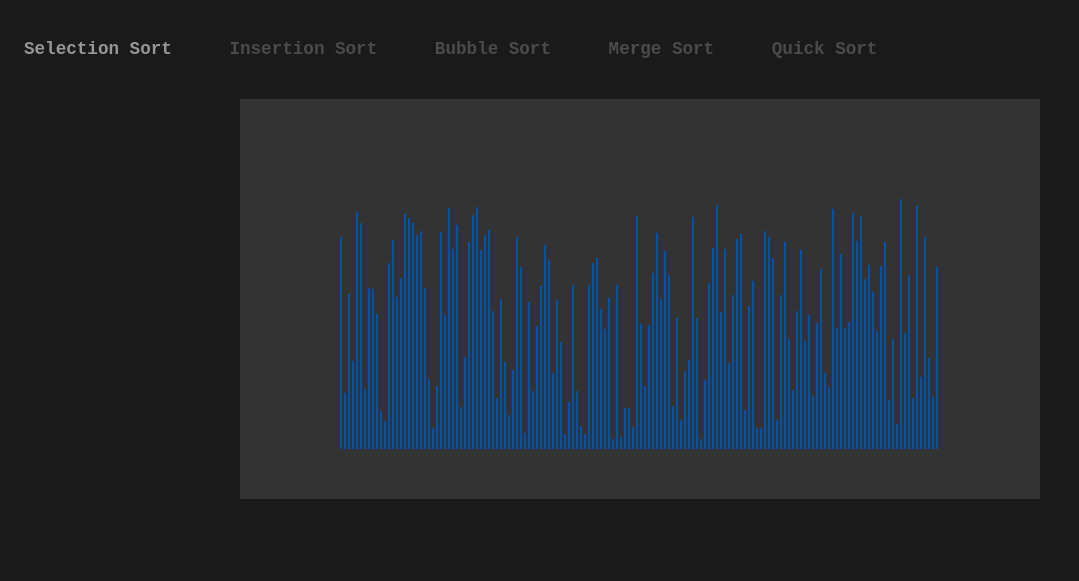
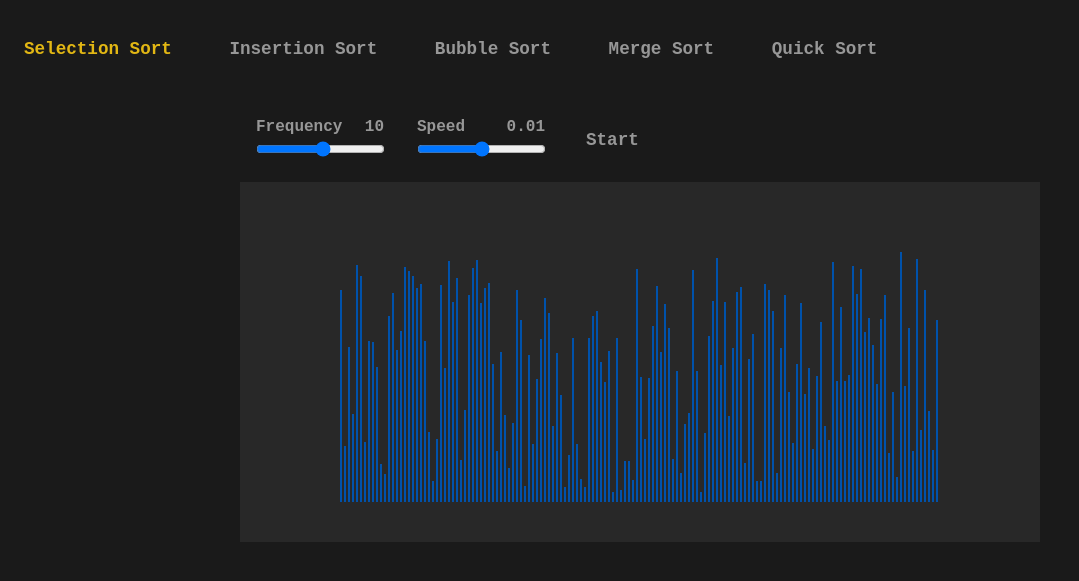
Before and after one commit to prajjwalpathak/Algorithm-Visualizer, a plain HTML site: page index.html in a window 1280 px wide. Both pictures are taken after a click on the button "Selection Sort". Shown: the part 61-642 px from the top of the page, without its empty margins (0-1079 px from the left). Drawn offline with Linux system fonts and the light colour scheme.

Commit message:
Add Algorithm buttons - Complete

```diff
--- a/index.html
+++ b/index.html
@@ -12,20 +12,40 @@
 <body>
     <div class="main">
         <section class="menu-section">
-            <h1 class="title">Algorithm Visualizer</h1>
+            <a href="index.html">
+                <h1 class="title">Algorithm Visualizer</h1>
+            </a>
             <section class="button-section">
-                <button id="btn-1" class="btn">Selection Sort</button>
-                <button id="btn-2" class="btn">Insertion Sort</button>
-                <button id="btn-3" class="btn">Bubble Sort</button>
-                <button id="btn-4" class="btn">Merge Sort</button>
-                <button id="btn-5" class="btn">Quick Sort</button>
+                <button id="selection-sort-btn" class="btn">Selection Sort</button>
+                <button id="insertion-sort-btn" class="btn">Insertion Sort</button>
+                <button id="bubble-sort-btn" class="btn">Bubble Sort</button>
+                <button id="merge-sort-btn" class="btn">Merge Sort</button>
+                <button id="quick-sort-btn" class="btn">Quick Sort</button>
             </section>
         </section>
         <section class="canvas-section">
-            <canvas width="800" height="400"></canvas>
+            <section class="range-section">
+                <div class="range">
+                    <div class="slider-details">
+                        <p class="freq-title">Frequency</p>
+                        <div id="freq-value" class="freq-value">10</div>
+                    </div>
+                    <input id="freq" type="range" min="10" max="200" step="10">
+                </div>
+                <div class="range">
+                    <div class="slider-details">
+                        <p class="speed-title">Speed</p>
+                        <div id="speed-value" class="speed-value">0.01</div>
+                    </div>
+                    <input id="speed" type="range" min="0.01" max="1" step="0.01">
+                </div>
+                <button id="start-btn" class="start-btn">Start</button>
+            </section>
+            <canvas width="800" height="360"></canvas>
         </section>
     </div>
 </body>
 <script src="modules/scripts.js" type="module"></script>
 <script src="modules/utils.js" type="module"></script>
+
 </html>
--- a/modules/scripts.js
+++ b/modules/scripts.js
@@ -3,20 +3,25 @@ import { getRandomArray } from "./utils.js";
 const canvas = document.querySelector("canvas");
 const ctx = canvas.getContext("2d");
 canvas.width = 800;
-canvas.height = 400;
+canvas.height = 360;
 
+const DELAY = 20;
+const FREQ = 150;
+const GAP = 2;
+const X = 100;
+const Y = 320;
+const W = (600 - (FREQ * GAP)) / FREQ;
+const MIN = 10;
+const MAX = 250;
 
-const btn = document.getElementsByClassName("btn");
-document.addEventListener("click", (e)=> {
-    let button = document.getElementById(e.target.id);
-    if(button != null)
-        for(let i=0; i<5; i++) {
-            btn[i].classList.remove("highlight");
-        }
-    button.classList.add("highlight");
-});
-// console.log(btn[0].id);
+const BLUE = "rgba(0, 82, 171, 1)";
+const RED = "rgba(171, 0, 0, 1)";
+const GREEN = "rgba(100, 171, 0, 1)";
+const YELLOW = "rgba(255, 196, 0, 1)";
+const ORANGE = "rgba(190, 108, 0, 1)";
 
+let barArray = [];
+let timeoutArray = [];
 
 // Bar Class
 class Bar {
@@ -36,24 +41,9 @@ class Bar {
     }
 }
 
-const DELAY = 20;
-const FREQ = 150;
-const GAP = 2;
-const X = 100;
-const Y = 350;
-const W = (600 - (FREQ * GAP)) / FREQ;
-const MIN = 10;
-const MAX = 250;
-
-const BLUE = "rgba(0, 82, 171, 1)";
-const RED = "rgba(171, 0, 0, 1)";
-const GREEN = "rgba(100, 171, 0, 1)";
-const YELLOW = "rgba(255, 196, 0, 1)";
-const ORANGE = "rgba(190, 108, 0, 1)";
-let barArray = [];
-
 // Initialize barArray
 const setBarArray = () => {
+    barArray = [];
     let h = getRandomArray(MIN, MAX, FREQ);
     for (let idx = 0; idx < FREQ; idx++) {
         let bar = new Bar(X + idx * (W + GAP), Y, W, -h[idx], BLUE);
@@ -80,14 +70,14 @@ async function switchBackColor(idx, color) {
     changeBarColor(idx, BLUE);
 }
 
-// Move bar color from start index to end index
-const moveColorBar = (startIdx, endIdx, color) => {
-    for (let idx = startIdx; idx <= endIdx; idx++) {
-        setTimeout(() => {
-            switchBackColor(idx, color);
-        }, idx * DELAY);
-    }
-}
+// // Move bar color from start index to end index
+// const moveColorBar = (startIdx, endIdx, color) => {
+//     for (let idx = startIdx; idx <= endIdx; idx++) {
+//         setTimeout(() => {
+//             switchBackColor(idx, color);
+//         }, idx * DELAY);
+//     }
+// }
 
 // Swap bar values
 async function swapBar(firstBarIdx, secondBarIdx) {
@@ -117,7 +107,17 @@ const clearRed = (startIdx, endIdx) => {
 
 // Add delay
 const delay = (ms) => {
-    return new Promise(resolve => setTimeout(resolve, ms));
+    return new Promise(resolve => {
+        let timeoutId = setTimeout(resolve, ms);
+        timeoutArray.push(timeoutId);
+    });
+}
+
+const clearAllTimeout = () => {
+    timeoutArray.forEach(timeoutId => {
+        clearTimeout(timeoutId);
+    });
+    timeoutArray.length = 0;
 }
 
 // Selection Sort
@@ -341,6 +341,7 @@ async function quickSort() {
 }
 
 const init = () => {
+    clearAllTimeout();
     setBarArray();
     // changeBarColor(0,RED);
     // moveColorBar(0,10,RED);
@@ -352,17 +353,9 @@ const init = () => {
     // bubbleSort();
     // mergeSort();
     // quickSort();
-    // runWithDelay();
-    // const genObj = valueGenerator();
-    // console.log(genObj.next());
-    // console.log(genObj.next());
-    // setTimeout(() => {
-    //     console.log(genObj.next());
-    // }, FREQ * DELAY);
-    // ss();
 };
 
-init();
+// init();
 
 // Animate function
 const animate = () => {
@@ -372,3 +365,42 @@ const animate = () => {
 };
 
 animate();
+
+// Event Listeners
+
+const btn = document.getElementsByClassName("btn");
+const startBtn = document.getElementById("start-btn");
+let algoButton = [];
+
+const addButtonId = (id) => {
+    if (algoButton.length > 100)
+        algoButton.length = 0;
+    algoButton.push(id);
+}
+
+document.addEventListener("click", (e) => {
+    let button = document.getElementById(e.target.id);
+    if (button != null && e.target.id != "start-btn") {
+        addButtonId(e.target.id);
+        for (let i = 0; i < 5; i++) {
+            btn[i].classList.remove("highlight");
+        }
+        button.classList.add("highlight");
+    }
+
+    if (e.target.id == "selection-sort-btn" || "insertion-sort-btn" || "bubble-sort-btn" || "merge-sort-btn" || "quick-sort-btn") {
+        init();
+    }
+    if(e.target.id == "start-btn") {
+        if(algoButton.at(-1) == "selection-sort-btn")
+            selectionSort();
+        else if(algoButton.at(-1) == "insertion-sort-btn")
+            insertionSort();
+        else if(algoButton.at(-1) == "bubble-sort-btn")
+            bubbleSort();
+        else if(algoButton.at(-1) == "merge-sort-btn")
+            mergeSort();
+        else if(algoButton.at(-1) == "quick-sort-btn")
+            quickSort();
+    }
+});
--- a/styles/styles.css
+++ b/styles/styles.css
@@ -6,7 +6,7 @@
 
 body {
     background-color: rgb(26, 26, 26);
-    color: rgb(75, 75, 75);
+    color: rgb(151, 151, 151);
     font-family: "Roboto Mono", "Roboto Mono", "Vazirmatn", monospace;
     line-height: 1.6rem;
 }
@@ -41,8 +41,12 @@ button {
     appearance: none;
 }
 
+a {
+    text-decoration: none;
+}
+
 canvas {
-    background-color: rgb(51, 51, 51);
+    background-color: rgb(40, 40, 40);
 }
 
 .main {
@@ -63,6 +67,15 @@ canvas {
     margin: 1rem;
 }
 
+.canvas-section {
+    display: flex;
+    flex-direction: column;
+}
+
+.range-section {
+    display: flex;
+}
+
 .btn {
     margin: 1rem;
     padding: 0.5rem;
@@ -70,10 +83,29 @@ canvas {
     font-weight: bold;
 }
 
+.start-btn {
+    margin: 1rem;
+    padding: 0.5rem;
+    font-size: 1.1rem;
+    font-weight: bold;
+}
+
+.range {
+    margin: 0.5rem;
+    padding: 0.5rem;
+}
+
+.slider-details {
+    display: flex;
+    width: 8rem;
+    justify-content: space-between;
+    font-weight: bold;
+}
+
 button:hover {
-    color: rgb(151, 151, 151);
+    color: #e2b714;
 }
 
 .highlight {
-    color: rgb(151, 151, 151);
+    color: #E2B714;
 }
```
